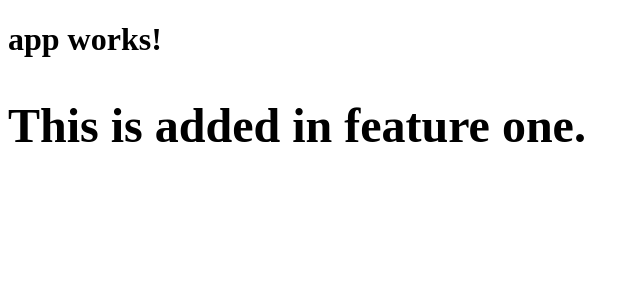
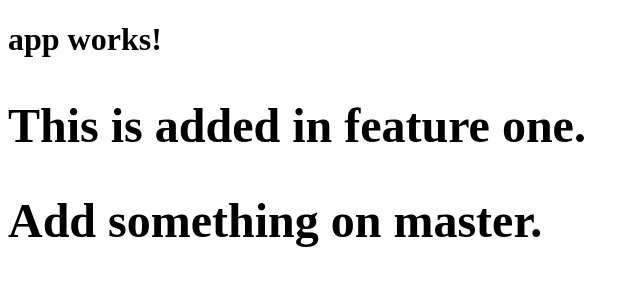
Before and after one commit to tonysong185/angular-tour-of-heroes, an Angular app: page / in a window 1280 px wide. Shown: the top 300 px of the page, without its empty margins (0-640 px from the left). Built offline with nearby package versions, Linux system fonts and the light colour scheme.

Commit message:
Add something on master.

```diff
--- a/src/app/app.component.html
+++ b/src/app/app.component.html
@@ -1,4 +1,5 @@
 <h1>
   {{title}}
   <h2>This is added in feature one.</h2>
+  <h2>Add something on master.</h2>
 </h1>
```
